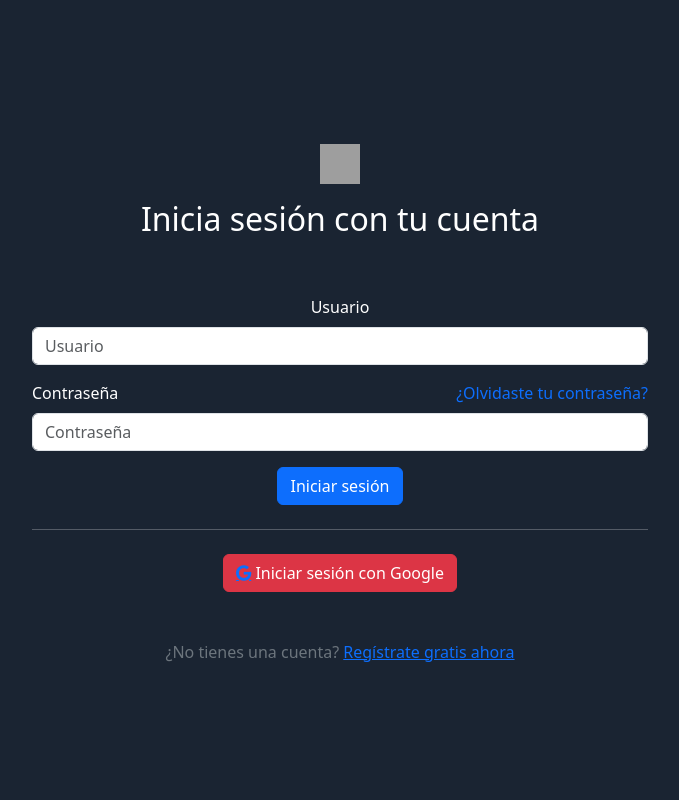
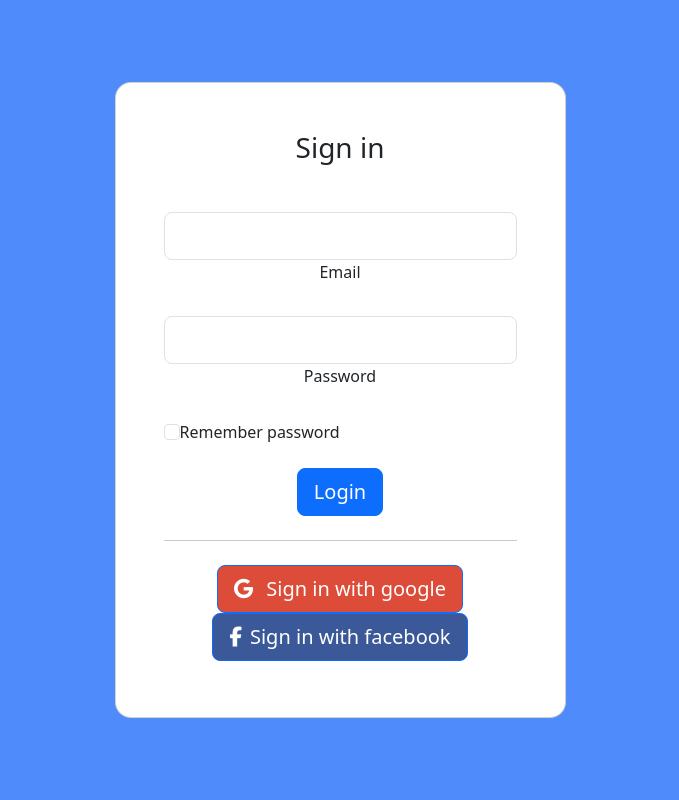
Before and after one commit to nicxall/django-deploy, a Django app: page / in a window 1280 px wide. Shown: the whole page, without its empty margins (300-979 px from the left). Run offline with Django 3.2, Linux system fonts and the light colour scheme; some libraries are stand-ins or nearby versions; grey boxes are pictures that could not be loaded.

Commit message:
signin template

```diff
--- a/myapp/templates/signin.html
+++ b/myapp/templates/signin.html
@@ -18,41 +18,45 @@
 	<meta charset="UTF-8">
 	<meta name="viewport" content="width=device-width, initial-scale=1.0">
 <body>
-	<div class="d-flex min-vh-100 flex-column justify-content-center px-4 py-5 text-center">
-		<div class="mx-auto mt-sm-5 mb-sm-3">
-			<img class="mx-auto" src="https://tailwindui.com/img/logos/mark.svg?color=indigo&shade=600" alt="Your Company" width="40" height="40">
-			<h2 class="mt-3 mb-3 h2">Inicia sesión con tu cuenta</h2>
-		</div>
-		<div class="mx-auto mt-4 mb-4 col-md-6">
-			<!-- Formulario de inicio de sesión -->
-			<form class="mb-5" action="{% url 'signin' %}" method="POST">
-				{% csrf_token %}
-				<div class="mb-3">
-					<label for="username" class="form-label">Usuario</label>
-					<input id="username" name="username" type="text" autocomplete="email" required class="form-control" placeholder="Usuario">
-				</div>
-				<div class="mb-3">
-					<div class="d-flex justify-content-between">
-						<label for="password" class="form-label">Contraseña</label>
-						<div class="text-sm">
-							<a href="#" class="font-weight-bold text-decoration-none text-indigo">¿Olvidaste tu contraseña?</a>
+	<section class="vh-100" style="background-color: #508bfc;">
+		<div class="container py-5 h-100">
+			<div class="row d-flex justify-content-center align-items-center h-100">
+				<div class="col-12 col-md-8 col-lg-6 col-xl-5">
+					<div class="card shadow-2-strong" style="border-radius: 1rem;">
+						<div class="card-body p-5 text-center">
+
+							<h3 class="mb-5">Sign in</h3>
+
+							<div class="form-outline mb-4">
+								<input type="email" id="typeEmailX-2" class="form-control form-control-lg" />
+								<label class="form-label" for="typeEmailX-2">Email</label>
+							</div>
+
+							<div class="form-outline mb-4">
+								<input type="password" id="typePasswordX-2" class="form-control form-control-lg" />
+								<label class="form-label" for="typePasswordX-2">Password</label>
+							</div>
+
+							<!-- Checkbox -->
+							<div class="form-check d-flex justify-content-start mb-4">
+								<input class="form-check-input" type="checkbox" value="" id="form1Example3" />
+								<label class="form-check-label" for="form1Example3"> Remember password </label>
+							</div>
+
+							<button class="btn btn-primary btn-lg btn-block" type="submit">Login</button>
+
+							<hr class="my-4">
+
+							<button class="btn btn-lg btn-block btn-primary" style="background-color: #dd4b39;"
+								type="submit"><i class="fab fa-google me-2"></i> Sign in with google</button>
+							<button class="btn btn-lg btn-block btn-primary mb-2" style="background-color: #3b5998;"
+								type="submit"><i class="fab fa-facebook-f me-2"></i>Sign in with facebook</button>
+
 						</div>
 					</div>
-					<input id="password" name="password" type="password" autocomplete="current-password" required class="form-control" placeholder="Contraseña">
 				</div>
-				<div class="mb-3">
-					<button type="submit" class="btn btn-primary btn-block">Iniciar sesión</button>
-					<hr class="my-4">
-					<button type="button" class="btn btn-danger btn-block">
-						<a href='{% url "social:begin" "google-oauth2" %}' class="fa fa-google mr-2"></a>
-						Iniciar sesión con Google
-					</button>
-				</div>
-			</form>
-			<p class="mt-4 text-sm text-secondary">
-				¿No tienes una cuenta? <a href="{% url 'signup' %}" class="font-weight-bold text-indigo">Regístrate gratis ahora</a>
-			</p>
+			</div>
 		</div>
-	</div>
+	</section>
 </body>
 </html>
```
